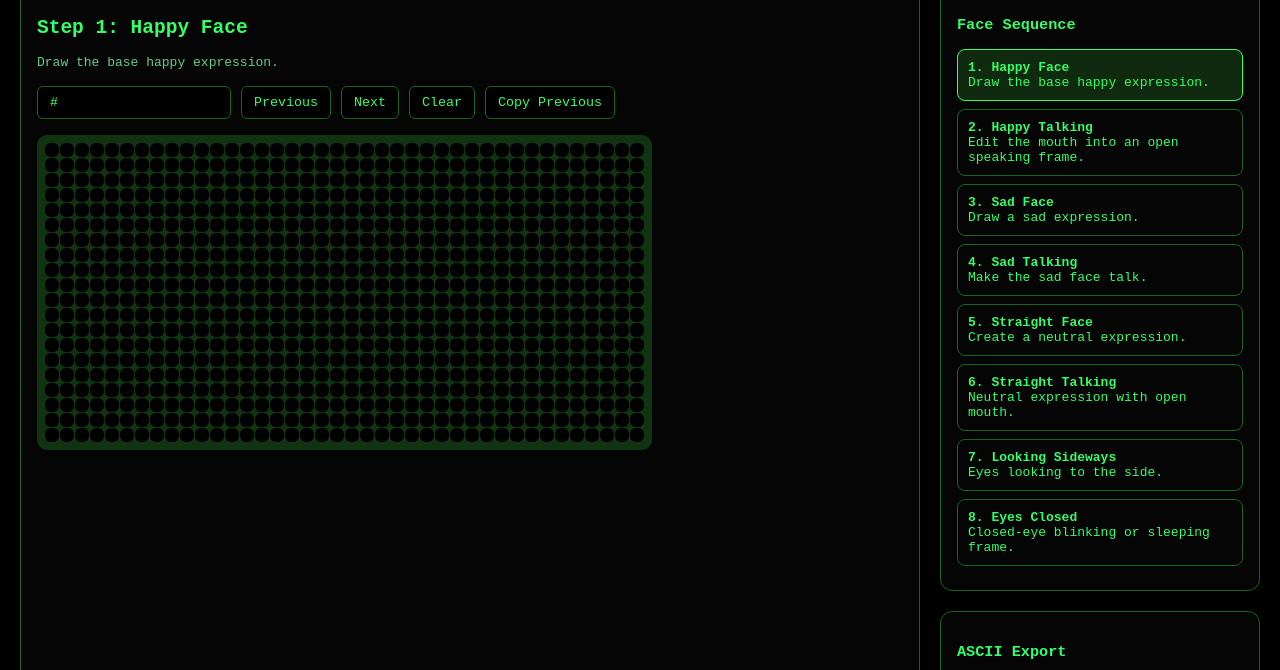
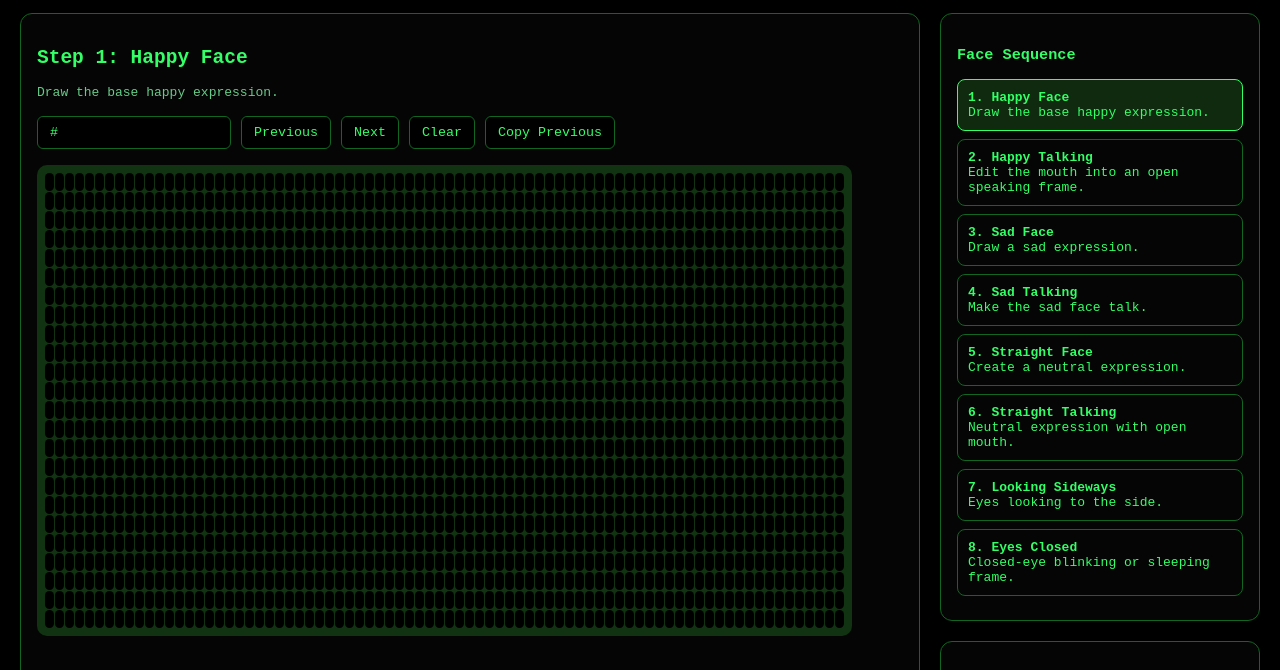
Before and after one commit to thybytecast/Nikoanide, a website: page DUTfaces.html in a window 1280 px wide. Shown: the part 115-785 px from the top of the page. Drawn offline with Linux system fonts and the light colour scheme.

Commit message:
Update DUTfaces.html

```diff
--- a/DUTfaces.html
+++ b/DUTfaces.html
@@ -55,7 +55,7 @@
 
     #grid {
       display: grid;
-      grid-template-columns: repeat(40, 14px);
+      grid-template-columns: repeat(80, 9px);
       gap: 1px;
       background: #113311;
       padding: 8px;
@@ -64,14 +64,14 @@
     }
 
     .cell {
-      width: 14px;
-      height: 14px;
+      width: 9px;
+      height: 18px;
       background: black;
       color: #33ff66;
       border: none;
-      font-size: 10px;
+      font-size: 11px;
       padding: 0;
-      line-height: 14px;
+      line-height: 18px;
       text-align: center;
     }
 
@@ -114,6 +114,8 @@
 
   <div class="subtitle">
     Draw terminal faces frame-by-frame for your Palm Pilot + Wyse WY-30 setup.
+    <br><br>
+    Grid is calibrated for an 80×24 WY-30 display with taller terminal character proportions.
   </div>
 
   <div class="layout">
@@ -147,8 +149,8 @@
   </div>
 
   <script>
-    const WIDTH = 40;
-    const HEIGHT = 20;
+    const WIDTH = 80;
+    const HEIGHT = 24;
 
     const steps = [
       {
```
